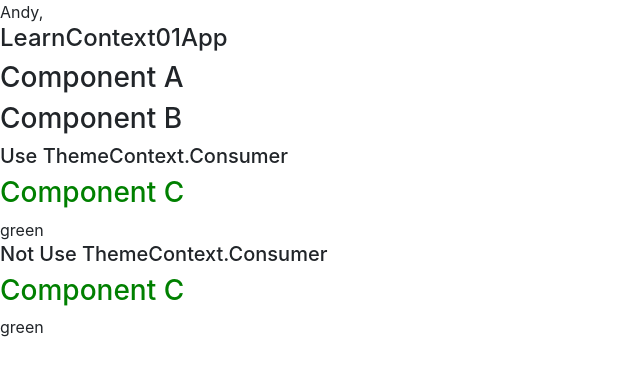
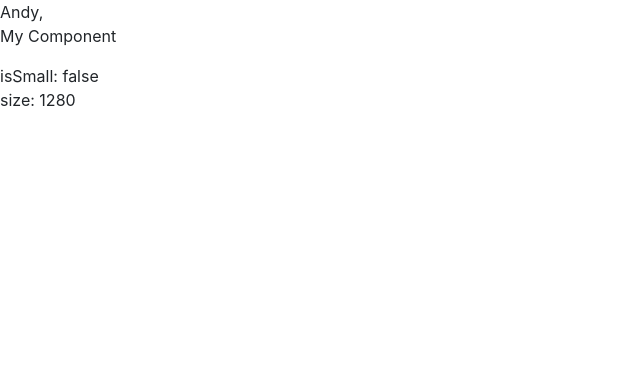
Before and after one commit to ZhiningZhang/demo-project, a React (Create React App) app: page / in a window 1280 px wide. Shown: the top 376 px of the page, without its empty margins (0-640 px from the left). Built offline with nearby package versions, Linux system fonts and the light colour scheme.

Commit message:
custom hook

```diff
--- /dev/null
+++ b/src/CustomHookEx/LayoutComponent.js
@@ -0,0 +1,31 @@
+import React, { useState, useEffect } from "react";
+
+//https://dev.to/damcosset/how-to-create-custom-hooks-in-react-44nd
+
+const LayoutComponent = () => {
+  const [onSmallScreen, setOnSmallScreen] = useState(false);
+
+  const [size, setSize] = useState(0);
+
+  useEffect(() => {
+    checkScreenSize();
+    window.addEventListener("resize", checkScreenSize);
+  }, []);
+
+  let checkScreenSize = () => {
+    setSize(window.innerWidth);
+    setOnSmallScreen(window.innerWidth < 768);
+  };
+
+  return (
+    <div className={`${onSmallScreen ? "small" : "large"}`}>
+      <h1>Hello World!</h1>
+      {onSmallScreen.toString()}
+      <p>window.innerWidth : {window.innerWidth}</p>
+      <p>size: {size} </p>
+      <p>{`${onSmallScreen ? "small" : "large"}`}</p>
+    </div>
+  );
+};
+
+export default LayoutComponent;
--- /dev/null
+++ b/src/CustomHookEx/MyComponent.js
@@ -0,0 +1,20 @@
+import React from "react";
+import useWindowWidth from "./useWindowWidth.js";
+
+const MyComponent = () => {
+  const [isSmall, size] = useWindowWidth();
+
+  console.log(' --- small = ', isSmall);
+  console.log(' --- size = ', size);
+
+  return (
+    // Return some elements
+    <div>
+      <p> My Component</p>
+      isSmall: {isSmall.toString()}
+      <p>size: {size}</p>
+    </div>
+  );
+};
+
+export default MyComponent;
--- /dev/null
+++ b/src/CustomHookEx/useWindowWidth.js
@@ -0,0 +1,26 @@
+import { useState, useEffect } from "react";
+
+//https://dev.to/damcosset/how-to-create-custom-hooks-in-react-44nds
+
+//this is a custom hook
+const useWindowsWidth = () => {
+  const [isScreenSmall, setIsScreenSmall] = useState(false);
+  const [windowSize, setWindowSize] = useState(false);
+
+  let checkScreenSize = () => {
+    setIsScreenSmall(window.innerWidth < 600);
+    setWindowSize(window.innerWidth);
+  };
+  useEffect(() => {
+    checkScreenSize();
+    window.addEventListener("resize", checkScreenSize);
+
+    return () => window.removeEventListener("resize", checkScreenSize);
+  }, []);
+
+
+  //array,
+  return [isScreenSmall, windowSize];
+};
+
+export default useWindowsWidth;
--- a/src/index.js
+++ b/src/index.js
@@ -50,12 +50,15 @@ import TestContext01App from "./TestContext01/TestContext01App";
 
 import LearnContext01App from "./LearnContext01/LearnContext01App";
 
+import LayoutComponent from "./CustomHookEx/LayoutComponent";
+
+import MyComponent from "./CustomHookEx/MyComponent";
 
 //import * as serviceWorker from './serviceWorker';
 
 ReactDOM.render(
   <div>
-    <LearnContext01App/>
+    <MyComponent/>
   </div>,
   document.getElementById("root")
 );
```
